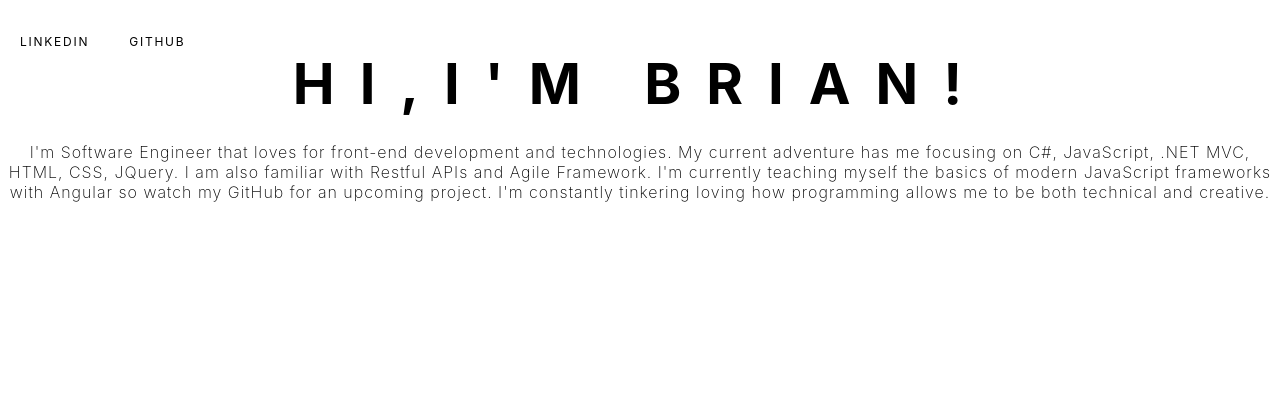
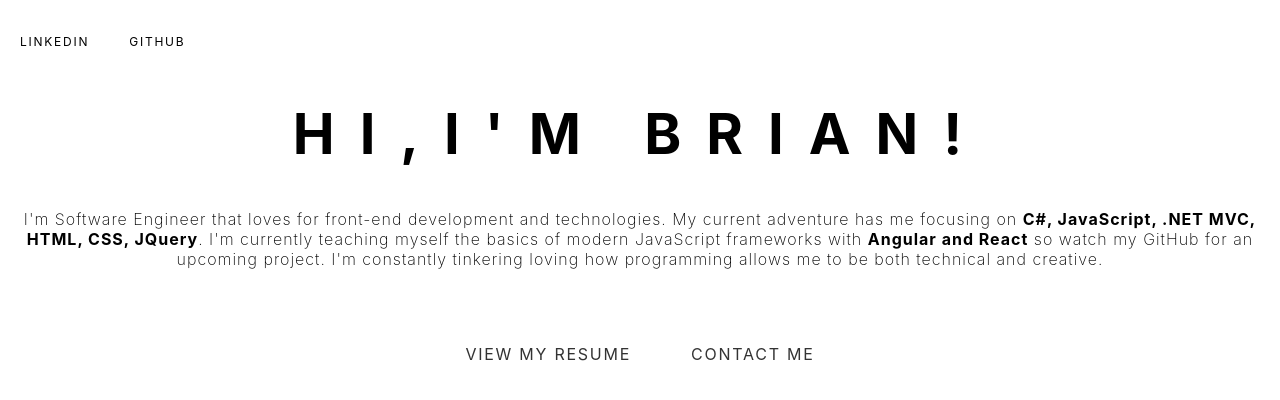
Before and after one commit to BrianFrancisDG/personalsite-v2, a Gatsby site in the folder personalsite-v2/: page / in a window 1280 px wide. Built offline with nearby package versions, Linux system fonts and the light colour scheme; Gatsby itself is replaced by a stand-in of ours.

Commit message:
clean. too clean?

```diff
--- /dev/null
+++ b/personalsite-v2/src/components/buttons.js
@@ -0,0 +1,10 @@
+import React from "react"
+
+const Buttons = () => (
+    <div className="buttons">
+        <a className="btn" href="#">View My Resume</a>
+        <a className="btn" href="#">Contact Me</a>
+    </div>
+)
+
+export default Buttons
--- a/personalsite-v2/src/components/subText.js
+++ b/personalsite-v2/src/components/subText.js
@@ -1,15 +1,13 @@
-import { Link } from "gatsby"
 import React from "react"
 
 const SubText = () => (
     <div className="subText">
 
         I'm Software Engineer that loves for front-end development and
-        technologies. My current adventure has me focusing on C#,
-        JavaScript, .NET MVC, HTML, CSS, JQuery.
-        I am also familiar with Restful APIs and Agile Framework.
+        technologies. My current adventure has me focusing on <b>C#,
+        JavaScript, .NET MVC, HTML, CSS, JQuery</b>.
         I'm currently teaching myself the basics of modern JavaScript
-        frameworks with Angular so watch my GitHub for an upcoming
+        frameworks with <b>Angular and React</b> so watch my GitHub for an upcoming
         project. I'm constantly tinkering loving how programming allows me
         to be both technical and creative.
 
--- a/personalsite-v2/src/pages/index.js
+++ b/personalsite-v2/src/pages/index.js
@@ -7,12 +7,14 @@ import Header from "../components/header"
 import Banner from "../components/banner"
 import AboutSection from "../components/aboutSection"
 import SubText from "../components/subText"
+import Buttons from "../components/buttons"
 
 const IndexPage = () => (
   <div className="grid">
     <Header />
     <Banner />
     <SubText />
+    <Buttons />
     {/* <AboutSection /> */}
   </div>
 )
--- a/personalsite-v2/src/styles/styles.scss
+++ b/personalsite-v2/src/styles/styles.scss
@@ -19,12 +19,12 @@ html, body{
     display: grid;
     //grid-template-columns: repeat(auto-fill, minmax(200px, 1fr));
     grid-template-columns: [line1] 1fr [line2] 1fr [line3] 1fr [line4] 1fr [line5];
-    grid-template-rows: [row1] 15% [row2] 50% [row3];
+    grid-template-rows: [row1] 1fr [row2] 1fr [row3] 1fr [row4] 25% [row5];
     grid-template-areas:
         "header header header header"
         "main main main main"
         ". subText subText ."
-        "footer footer footer footer";
+        ". buttons buttons .";
     gap: 15px 10px;
 }
 
@@ -59,6 +59,8 @@ html, body{
     font-size: 1.5rem;
     letter-spacing: 1px;
     text-align: center;
+
+    padding: 20px;
 
     grid-column-start: line2;
 
@@ -107,6 +109,43 @@ header{
     }
 }
 
+@mixin button($padding:10px 20px, $font-size:16px, $border-radius:3px, $bg-color:white, $font-color:#333) {
+	padding:$padding;
+	display:inline-block;
+	border-radius:$border-radius;
+	background:$bg-color;
+	font-size:$font-size;
+	color:$font-color;
+}
+
+.buttons{
+    grid-row-start: row4;
+    grid-column-start: line2;
+    justify-self: center;
+    align-self: center;
+    text-decoration: none;
+    letter-spacing: 1.75px;
+    text-transform: uppercase;
+    font-size: 0.75rem;
+    a{
+        text-decoration: none !important;
+    }
+
+    @media(max-width: 1440px) {
+        grid-column-start: line1;
+        grid-column-end: line5;
+        font-size: 1rem;
+    }
+    .btn {
+        @include button;
+        margin: 10px;
+    }
+
+    .btn-large {
+        @include button(20px 30px, 22px);
+        margin: 10px;
+    }
+}
 
 
 .banner{
```
